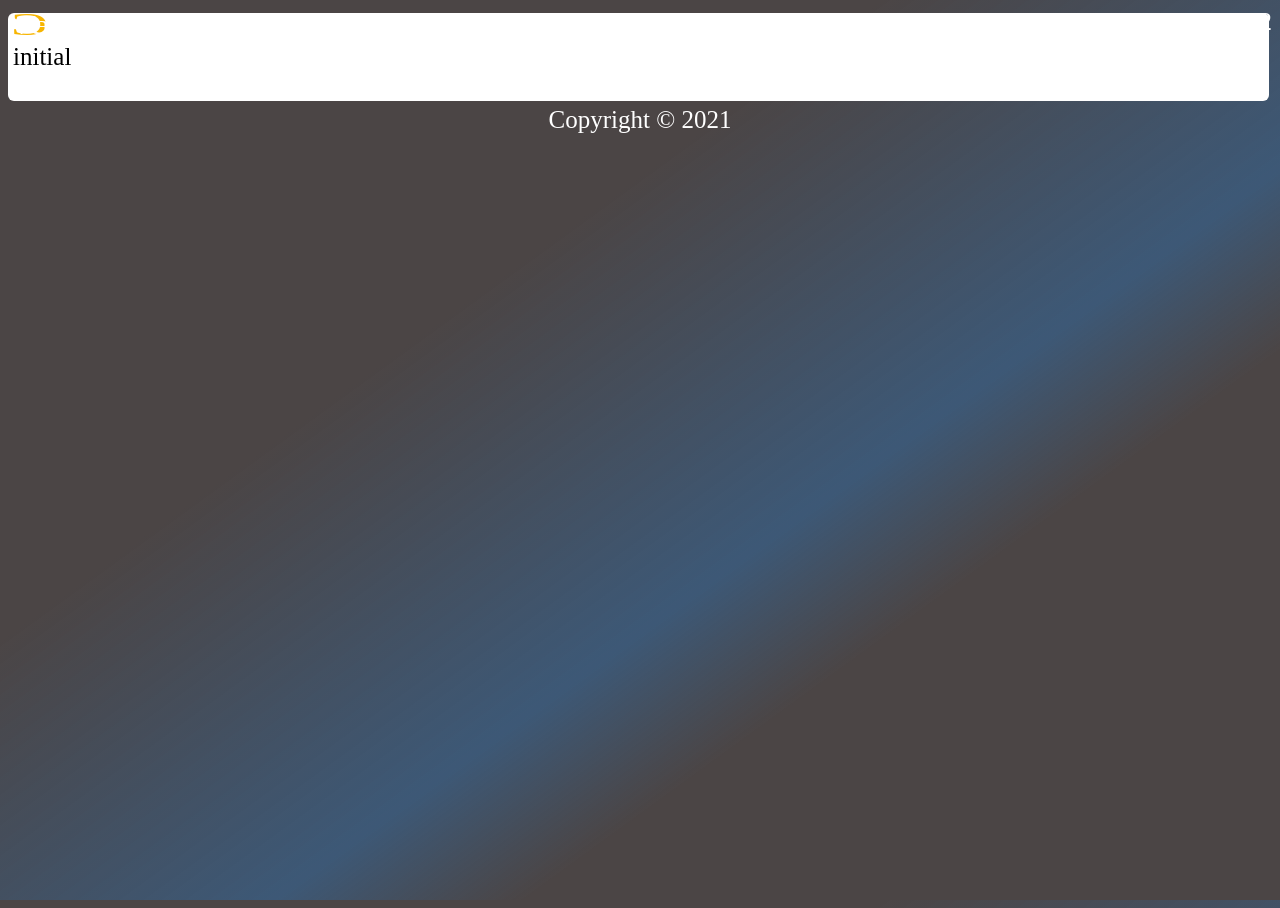
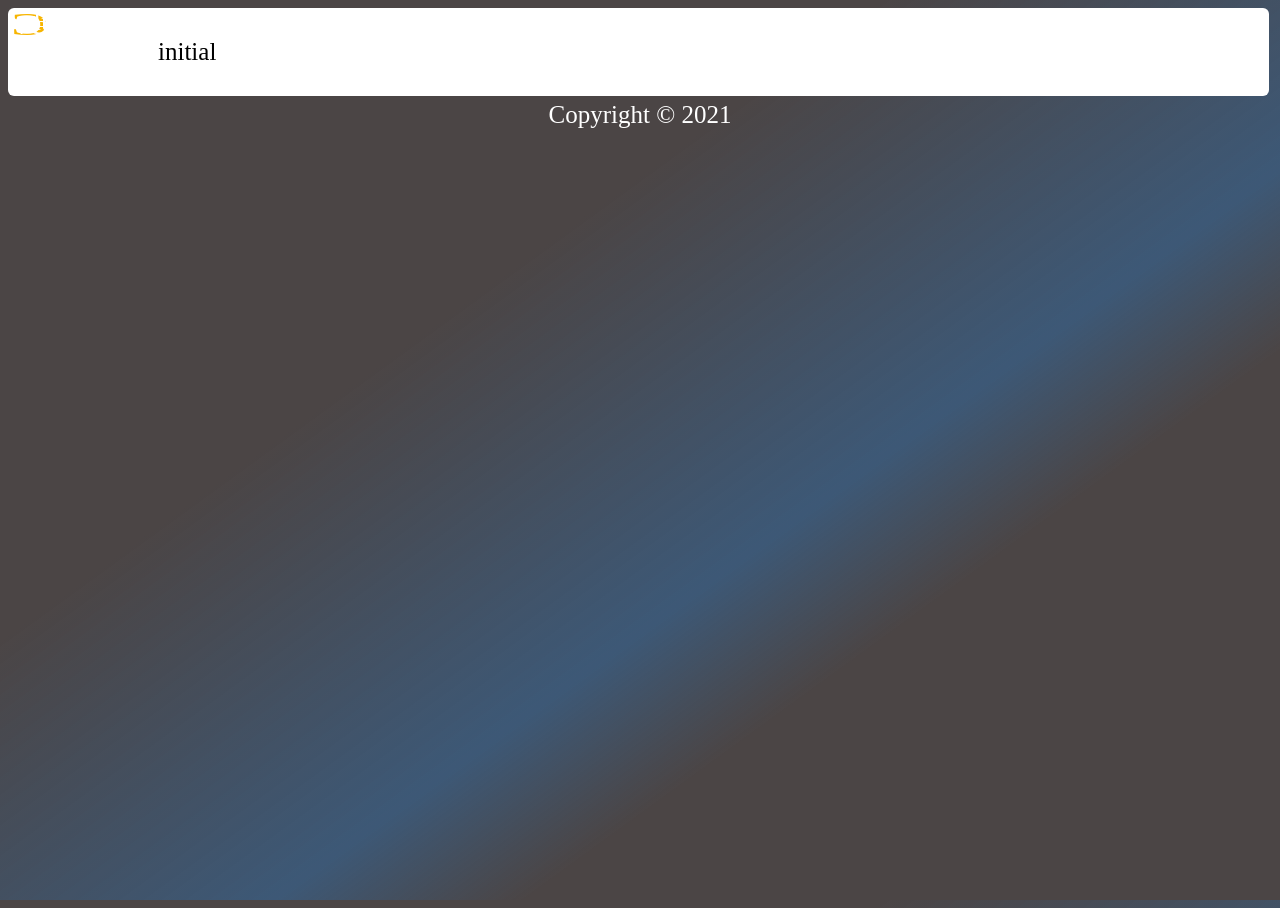
Before and after one commit to OpenWayside/openwayside.github.io, a Jekyll site: the page built from index.md, in a window 1280 px wide. Built offline with Jekyll 4.4.1, drawn with Linux system fonts in a browser that asks for light colours; our own code applies the rules of GitHub Pages for plain Markdown files.

Commit message:
Update default.html

```diff
--- a/_layouts/default.html
+++ b/_layouts/default.html
@@ -25,16 +25,16 @@
 		<link rel="apple-touch-icon" sizes="1024x1024" href="{{ site.baseurl}}/assets/images/icon@1024px.png">
 
 		<link rel="shortcut icon" type="image/svg+xml" href="{{ site.baseurl}}/assets/images/icon.svg">
-	</head>
-	<body>
-		<div class="body">
+
 		<div class="nav">
-				<div id="logo"></div>
+			<div id="logo" />
 			<div id="menu">
 				<a href="">Item1</a>
 				<a href="">Item2</a>
 			</div>
 		</div>
+	</head>
+	<body>
 		<div class="backdrop">
 			<div id="content">
 			{{ content }}
@@ -43,6 +43,5 @@
 		<div class="foot">
 			{% include footer.html %}
 		</div>
-		</div>
 	</body>
 </html>
```
Lines whose indentation alone changed are shown as unchanged.
